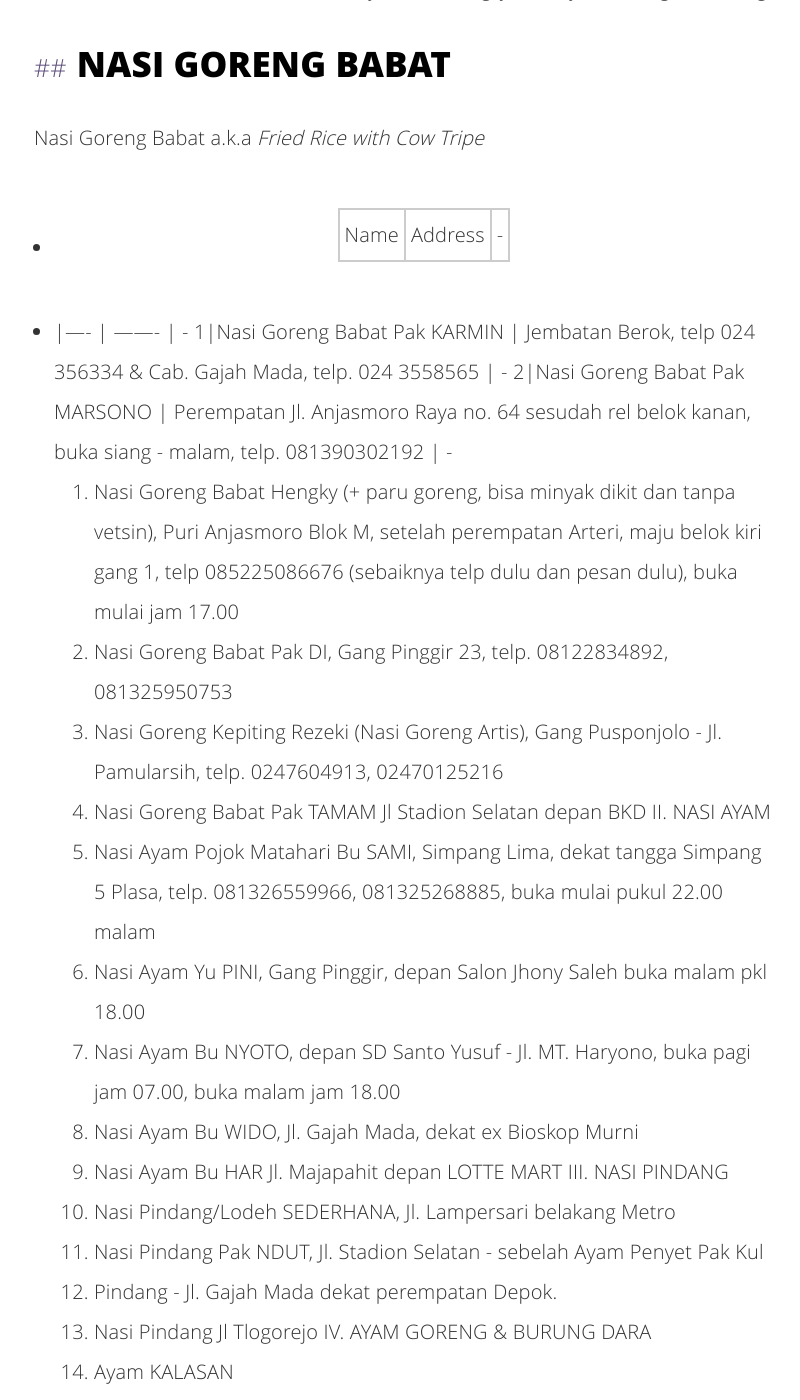
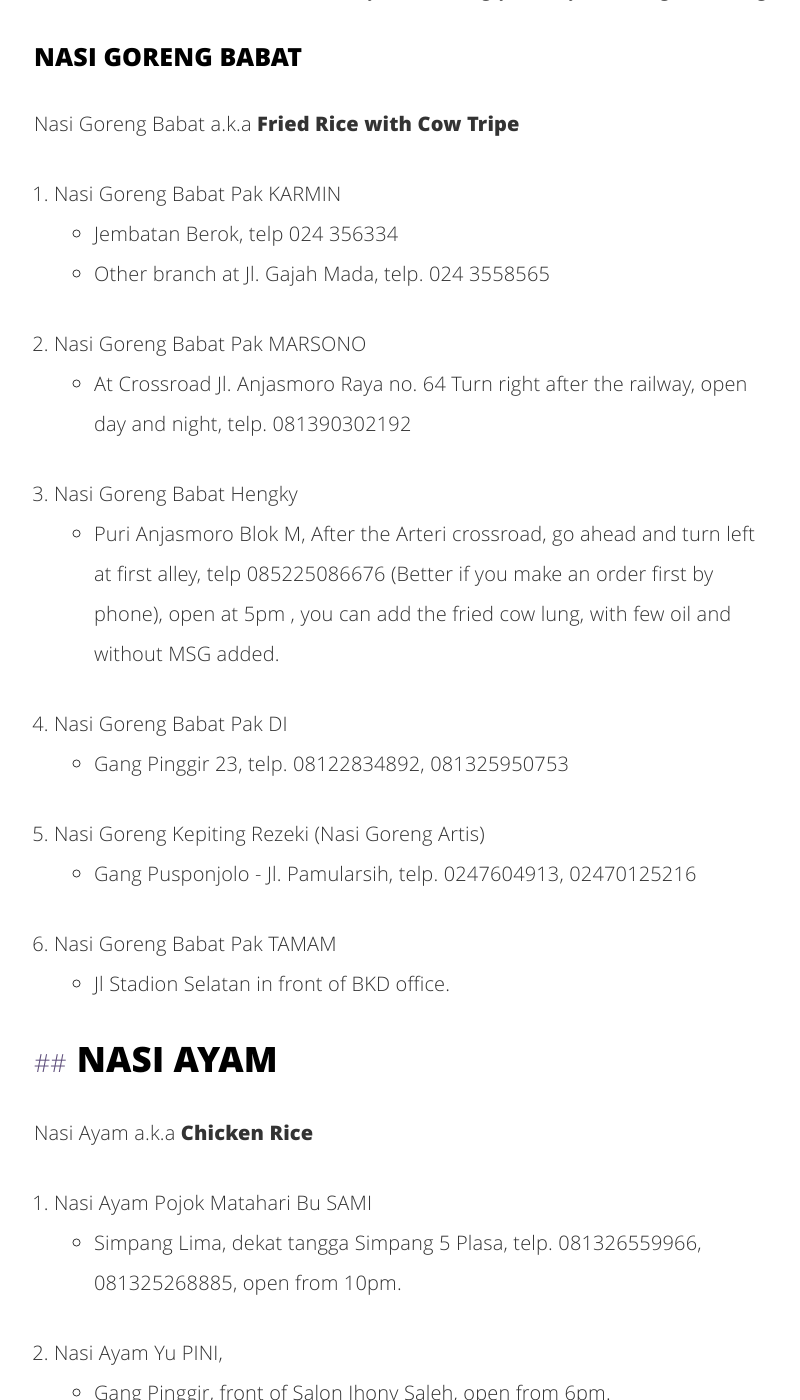
Before and after one commit to adhioutlined/adhioutlined.github.io, a Jekyll site: the page built from _posts/2016-12-22-in-case-youre-hungry-in semarang.md, in a window 1280 px wide and 1400 px high, scrolled down 216 px. Shown: the whole window, without its empty margins (226-1026 px from the left). Built offline with Jekyll 4.4.1, drawn with Linux system fonts in a browser that asks for light colours; comment, search, counter and statistics services are not loaded; some of the changed text lies outside the part shown.

Commit message:
edit post hungry

```diff
--- a/_posts/2016-12-22-in-case-youre-hungry-in semarang.md
+++ b/_posts/2016-12-22-in-case-youre-hungry-in semarang.md
@@ -14,25 +14,45 @@ serie:
 
 This is the list of Savior Place in case you feel hungry when you visiting Semarang.
 
-## NASI GORENG BABAT ##
+### NASI GORENG BABAT ###
 
-Nasi Goreng Babat a.k.a *Fried Rice with Cow Tripe*
-- |Name | Address | -
--|---- | ------- | -
-1|Nasi Goreng Babat Pak KARMIN | Jembatan Berok, telp 024 356334 & Cab. Gajah Mada, telp. 024 3558565 | -
-2|Nasi Goreng Babat Pak MARSONO | Perempatan Jl. Anjasmoro Raya no. 64 sesudah rel belok kanan, buka siang - malam, telp. 081390302192 | -
-3. Nasi Goreng Babat Hengky (+ paru goreng, bisa minyak dikit dan tanpa vetsin), Puri Anjasmoro Blok M, setelah perempatan Arteri, maju belok kiri gang 1, telp 085225086676 (sebaiknya telp dulu dan pesan dulu), buka mulai jam 17.00
-4. Nasi Goreng Babat Pak DI, Gang Pinggir 23, telp. 08122834892, 081325950753
-5. Nasi Goreng Kepiting Rezeki (Nasi Goreng Artis), Gang Pusponjolo - Jl. Pamularsih, telp. 0247604913, 02470125216
-6. Nasi Goreng Babat Pak TAMAM Jl Stadion Selatan depan BKD
-II. NASI AYAM
-1. Nasi Ayam Pojok Matahari Bu SAMI, Simpang Lima, dekat tangga Simpang 5 Plasa, telp. 081326559966, 081325268885, buka mulai pukul 22.00 malam
-2. Nasi Ayam Yu PINI, Gang Pinggir, depan Salon Jhony Saleh buka malam pkl 18.00
-3. Nasi Ayam Bu NYOTO, depan SD Santo Yusuf - Jl. MT. Haryono, buka pagi jam 07.00, buka malam jam 18.00
-4. Nasi Ayam Bu WIDO, Jl. Gajah Mada, dekat ex Bioskop Murni
-5. Nasi Ayam Bu HAR Jl. Majapahit depan LOTTE MART
-III. NASI PINDANG
-1. Nasi Pindang/Lodeh SEDERHANA, Jl. Lampersari belakang Metro
+Nasi Goreng Babat a.k.a **Fried Rice with Cow Tripe**
+
+1. Nasi Goreng Babat Pak KARMIN
+   * Jembatan Berok, telp 024 356334
+   * Other branch at Jl. Gajah Mada, telp. 024 3558565
+2. Nasi Goreng Babat Pak MARSONO
+   * At Crossroad Jl. Anjasmoro Raya no. 64 Turn right after the railway, open day and night, telp. 081390302192
+3. Nasi Goreng Babat Hengky
+   * Puri Anjasmoro Blok M, After the Arteri crossroad, go ahead and turn left at first alley, telp 085225086676 (Better if you make an order first by phone), open at 5pm , you can add the fried cow lung, with few oil and without MSG added.
+4. Nasi Goreng Babat Pak DI
+   * Gang Pinggir 23, telp. 08122834892, 081325950753
+5. Nasi Goreng Kepiting Rezeki (Nasi Goreng Artis)
+   * Gang Pusponjolo - Jl. Pamularsih, telp. 0247604913, 02470125216
+6. Nasi Goreng Babat Pak TAMAM
+   * Jl Stadion Selatan in front of BKD office.
+
+## NASI AYAM ##
+
+Nasi Ayam a.k.a **Chicken Rice**
+
+1. Nasi Ayam Pojok Matahari Bu SAMI
+   * Simpang Lima, dekat tangga Simpang 5 Plasa, telp. 081326559966, 081325268885, open from 10pm.
+2. Nasi Ayam Yu PINI,
+   * Gang Pinggir, front of Salon Jhony Saleh, open from 6pm.
+3. Nasi Ayam Bu NYOTO
+   * Front of SD Santo Yusup elementary school - Jl. MT. Haryono, open twice a day at 7am and 10pm
+4. Nasi Ayam Bu WIDO
+   * Jl. Gajah Mada, near of ex Bioskop (theater) Murni.
+5. Nasi Ayam Bu HAR
+   * Jl. Majapahit front of LOTTE MART
+
+## NASI PINDANG ##
+
+Nasi Pindang a.k.a **Fish Brine Rice**
+
+1. Nasi Pindang/Lodeh SEDERHANA
+   * Jl. Lampersari belakang Metro
 2. Nasi Pindang Pak NDUT, Jl. Stadion Selatan - sebelah Ayam Penyet Pak Kul
 3. Pindang - Jl. Gajah Mada dekat perempatan Depok.
 4. Nasi Pindang Jl Tlogorejo
```
